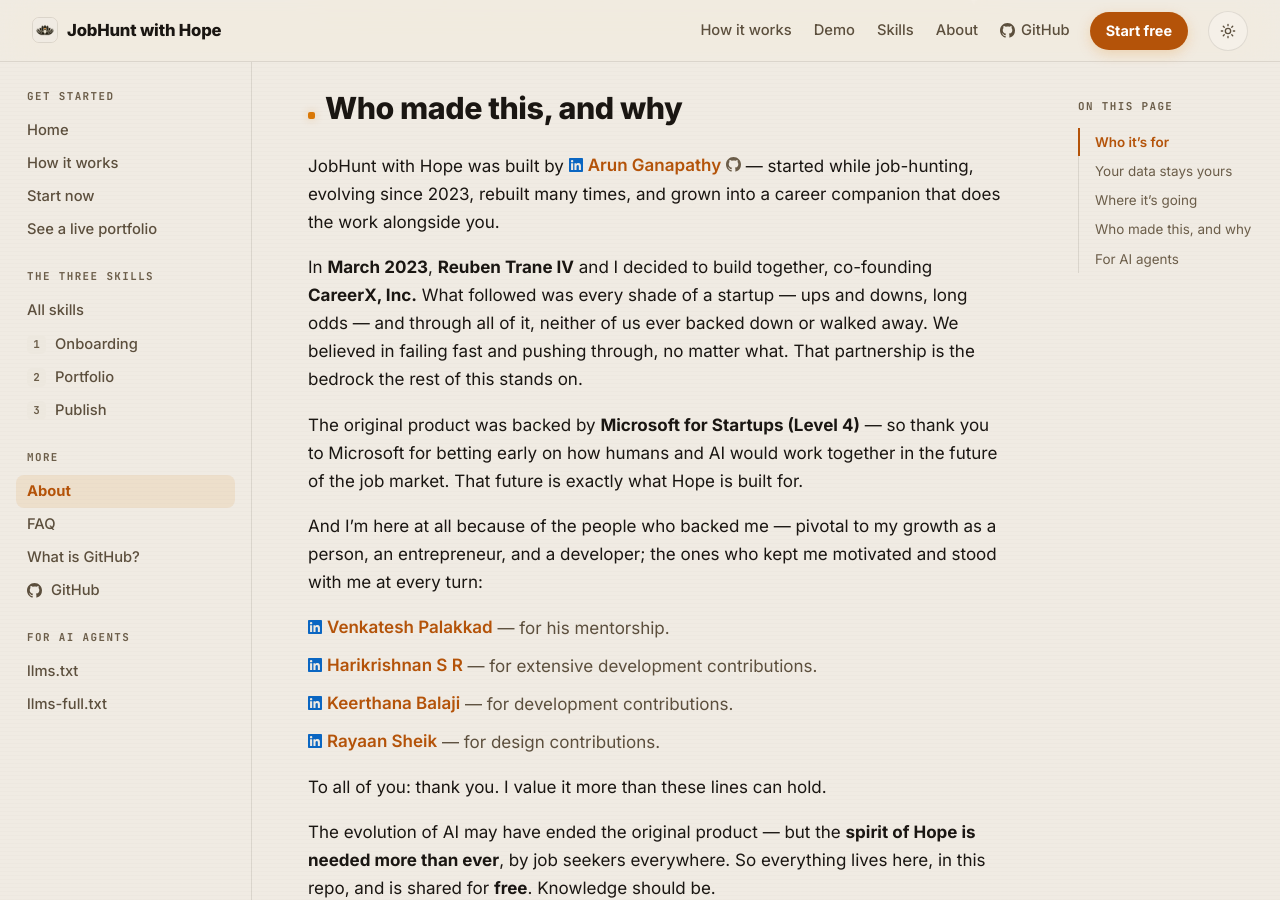
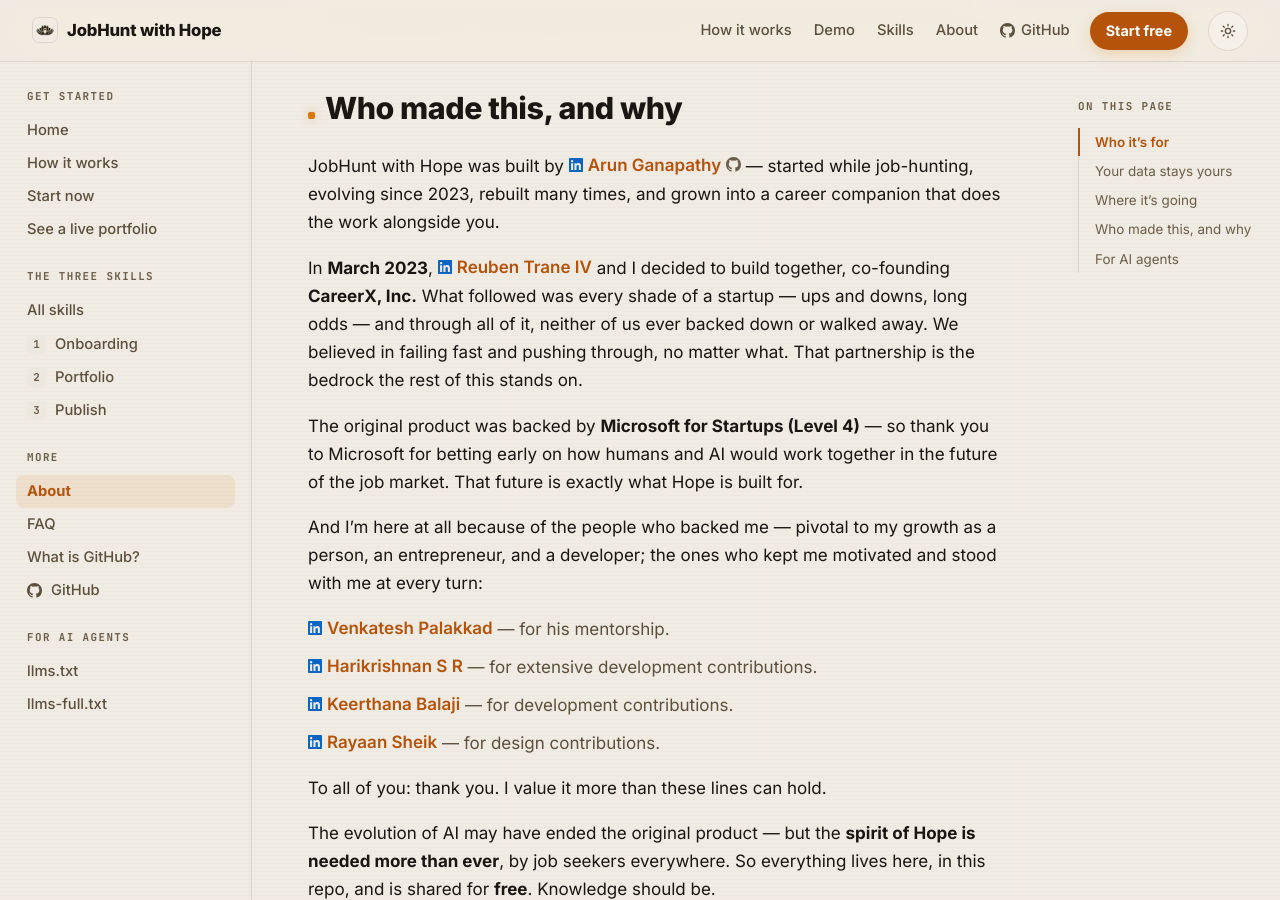
Before and after one commit to oneconsciousness/agenthope, a Jekyll site: the page built from about.md, in a window 1280 px wide and 900 px high, scrolled down 1731 px. Built offline with Jekyll 4.4.1, drawn with Linux system fonts in a browser that asks for light colours.

Commit message:
docs(about): link Reuben Trane IV's LinkedIn in the credits
Co-Authored-By: Claude Opus 4.8 (1M context) <noreply@anthropic.com>

```diff
--- a/about.md
+++ b/about.md
@@ -49,7 +49,7 @@ Today Hope handles presentation — portfolio, résumé, and your link. Coming n
 
 JobHunt with Hope was built by <a class="cred" href="https://www.linkedin.com/in/arunganpa24/" target="_blank" rel="noopener">{% include li-icon.svg %}Arun Ganapathy</a> <a class="cred gh" href="https://github.com/oneconsciousness" target="_blank" rel="noopener">{% include gh-icon.svg %}</a> — started while job-hunting, evolving since 2023, rebuilt many times, and grown into a career companion that does the work alongside you.
 
-In **March 2023**, **Reuben Trane IV** and I decided to build together, co-founding **CareerX, Inc.** What followed was every shade of a startup — ups and downs, long odds — and through all of it, neither of us ever backed down or walked away. We believed in failing fast and pushing through, no matter what. That partnership is the bedrock the rest of this stands on.
+In **March 2023**, <a class="cred" href="https://www.linkedin.com/in/reubentraneiv/" target="_blank" rel="noopener">{% include li-icon.svg %}Reuben Trane IV</a> and I decided to build together, co-founding **CareerX, Inc.** What followed was every shade of a startup — ups and downs, long odds — and through all of it, neither of us ever backed down or walked away. We believed in failing fast and pushing through, no matter what. That partnership is the bedrock the rest of this stands on.
 
 The original product was backed by **Microsoft for Startups (Level 4)** — so thank you to Microsoft for betting early on how humans and AI would work together in the future of the job market. That future is exactly what Hope is built for.
 
```
